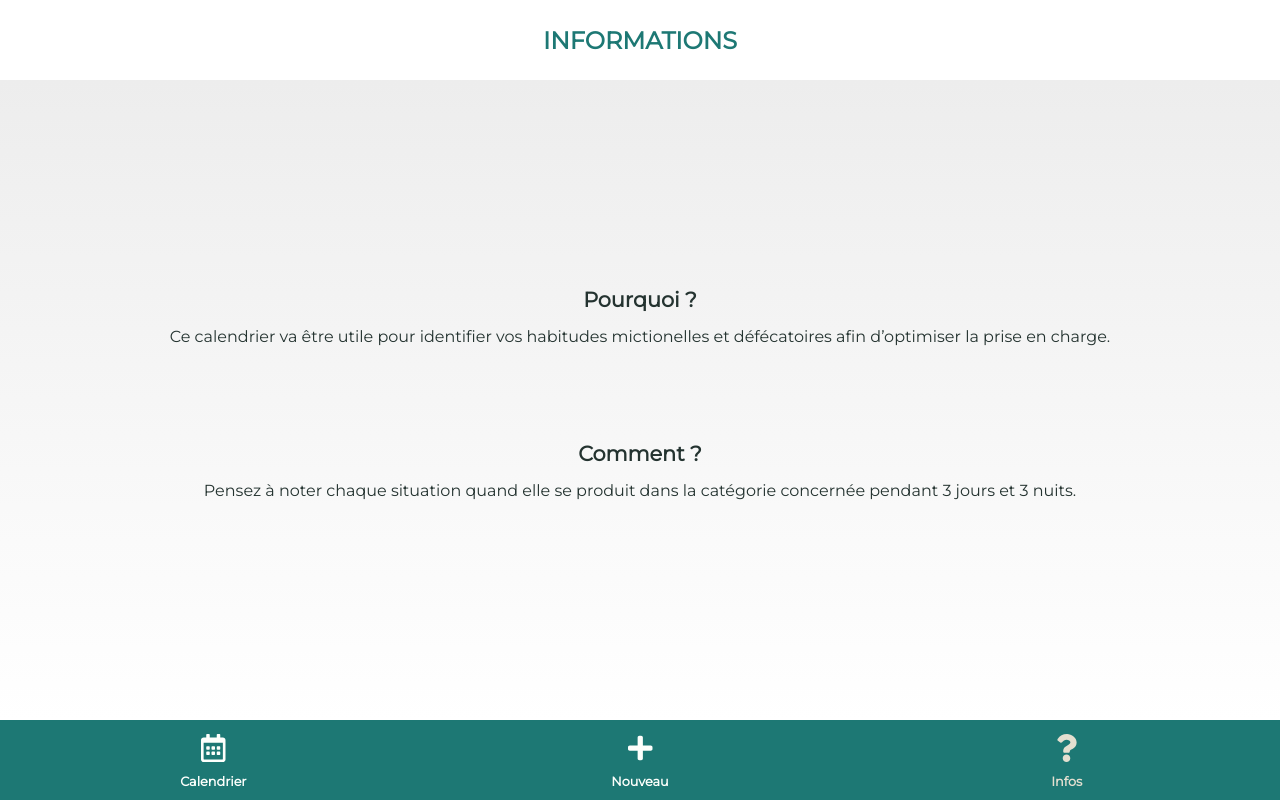
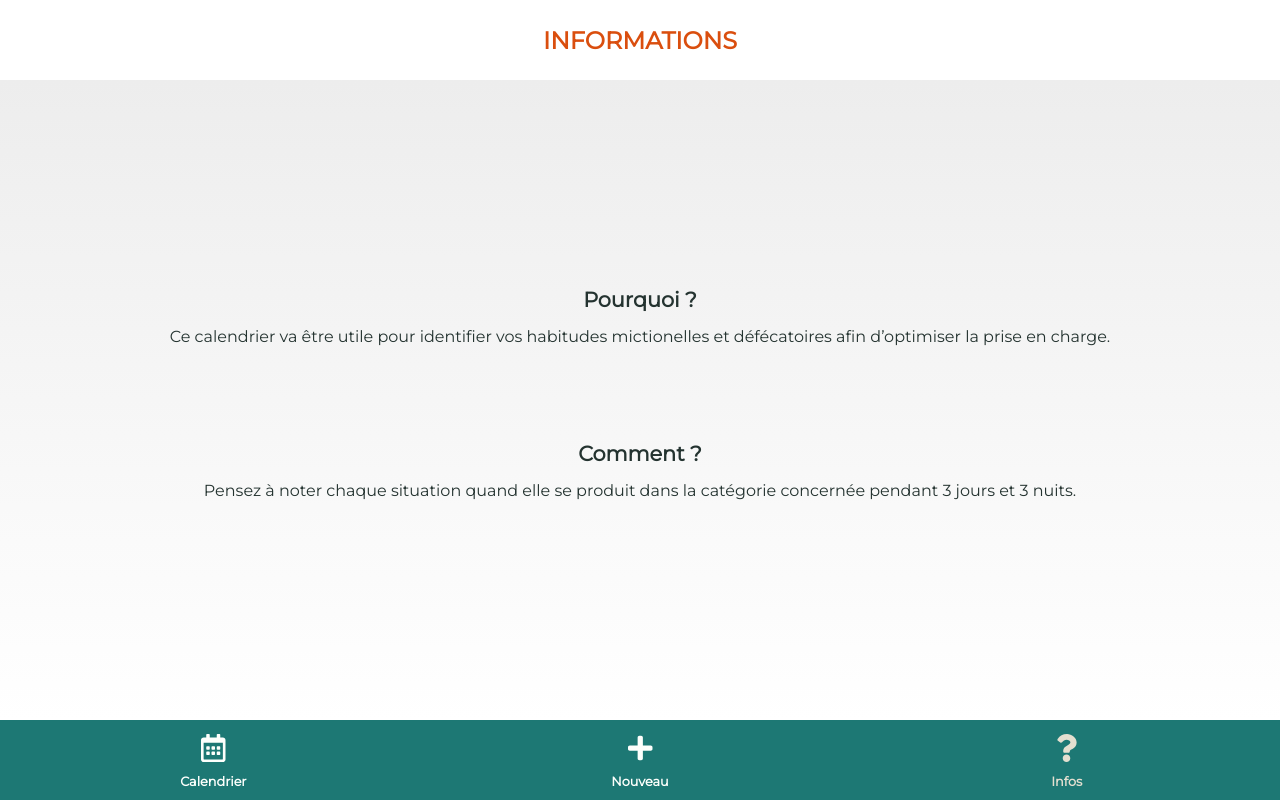
Before and after one commit to FlorianGardy/up-day-mobile, a React (Create React App) app: page /about in a window 1280 px wide. Built offline with nearby package versions, Linux system fonts and the light colour scheme; sample sign-in values are in the browser's storage.

Commit message:
change one color

```diff
--- a/src/components/TopBar.scss
+++ b/src/components/TopBar.scss
@@ -43,7 +43,7 @@
     justify-self: center;
     grid-area: title;
 
-    color: $primary-color;
+    color: $btn-orange;
     font-size: 1.5rem;
     font-weight: bold;
     text-transform: uppercase;
```
